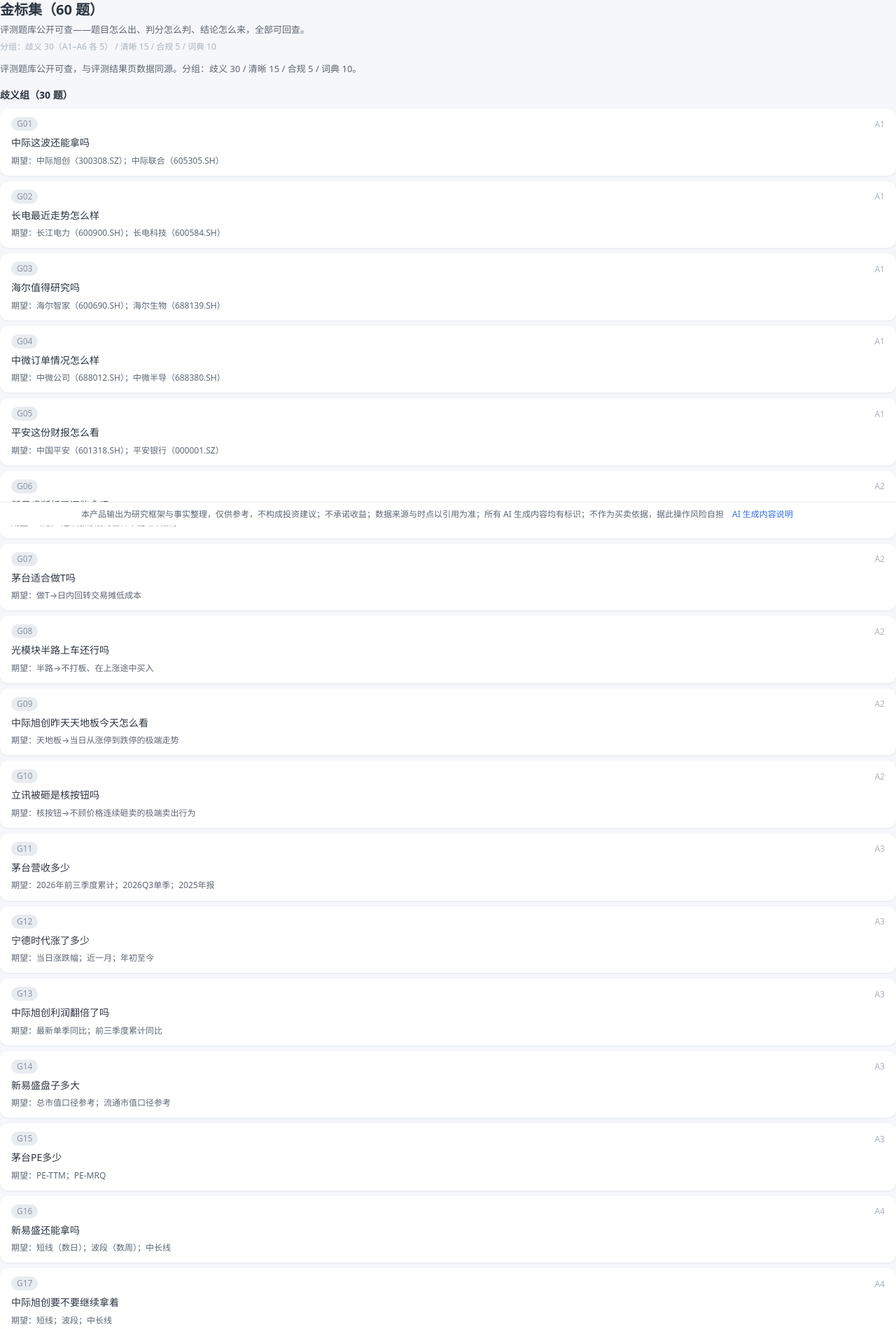
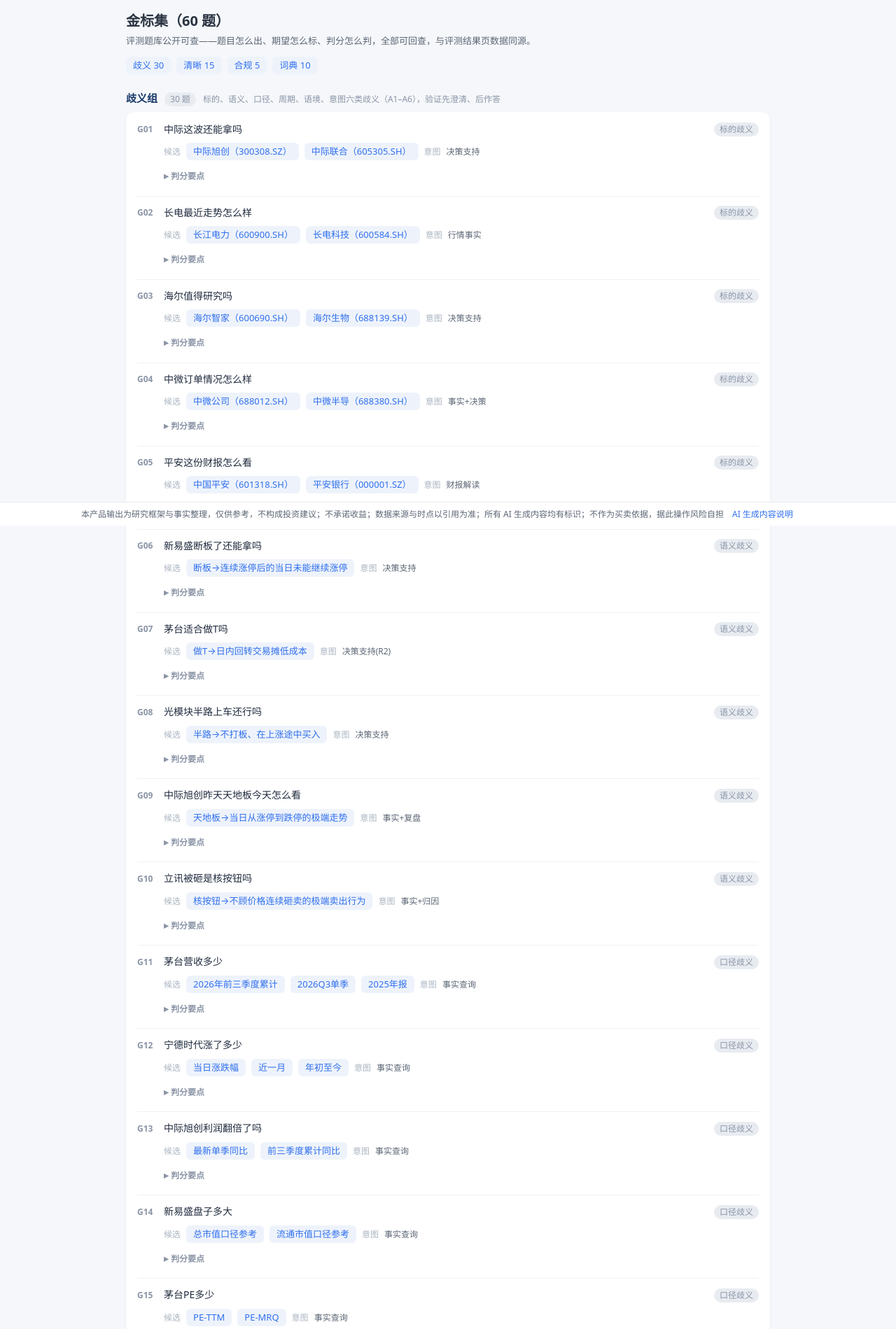
Before and after one commit to kiko401/zhiyin, a FastAPI app: page /golden in a window 1280 px wide. Shown: the part 49-1948 px from the top of the page at 70% size. Run offline with FastAPI, Linux system fonts and the light colour scheme; parts of the project's set-up code (start-up, migrations or seed data) failed here and were passed over.

Commit message:
refactor: 金标集页重排与全站统一内容容器

```diff
--- a/app/api/pages.py
+++ b/app/api/pages.py
@@ -107,7 +107,11 @@ async def golden_page(request: Request):
     groups = {}
     for r in rows:
         groups.setdefault(r["group"], []).append(r)
-    return templates.TemplateResponse(request, "golden.html", {"groups": groups})
+    return templates.TemplateResponse(request, "golden.html", {
+        "groups": groups,
+        "clarify_labels": {"none": "直接作答", "A1": "标的歧义", "A2": "语义歧义", "A3": "口径歧义",
+                           "A4": "周期歧义", "A5": "语境歧义", "A6": "意图歧义", "R1": "合规红线"},
+    })
 
 
 @router.get("/eval")
--- a/app/static/style.css
+++ b/app/static/style.css
@@ -643,3 +643,29 @@ details > summary::-webkit-details-marker {
 .profile-legend { color: #8a94a6; font-size: 12px; margin: 10px 2px; }
 .badge--denied { background: #fdecec; color: #d64545; }
 .btn--sm { padding: 4px 12px; font-size: 12px; }
+
+/* 统一内容容器（非聊天页） */
+.page-main { max-width: 960px; margin: 0 auto; padding: 16px 20px 48px; }
+
+/* 金标集 */
+.stat-chips { display: flex; gap: 8px; flex-wrap: wrap; margin-bottom: 8px; }
+.golden-group { margin-top: 22px; }
+.golden-group-head { display: flex; align-items: baseline; gap: 10px; margin-bottom: 8px; flex-wrap: wrap; }
+.golden-group-head strong { font-size: 15px; color: #1a3a6b; }
+.golden-group-desc { font-size: 12px; color: #8a94a6; }
+.golden-card { padding: 2px 16px; }
+.golden-row { padding: 12px 0; border-bottom: 1px solid #eef1f6; }
+.golden-row:last-child { border-bottom: none; }
+.golden-row-head { display: flex; align-items: center; gap: 10px; flex-wrap: wrap; }
+.golden-gid { font-size: 12px; color: #8a94a6; font-weight: 600; min-width: 28px; }
+.golden-q { font-size: 14px; color: #1f2a3d; flex: 1; min-width: 200px; }
+.golden-row-meta { display: flex; align-items: center; flex-wrap: wrap; gap: 6px 8px; margin-top: 8px; padding-left: 38px; }
+.golden-meta-label { font-size: 12px; color: #aab4c0; }
+.golden-meta-text { font-size: 12px; color: #5c6675; margin-right: 10px; }
+.golden-judge { margin: 6px 0 0 38px; }
+.golden-judge summary { font-size: 12px; color: #8a94a6; cursor: pointer; list-style: none; }
+.golden-judge summary::-webkit-details-marker { display: none; }
+.golden-judge summary::before { content: "▸ "; }
+.golden-judge[open] summary::before { content: "▾ "; }
+.golden-judge p { margin: 6px 0 0; font-size: 12.5px; color: #5c6675; }
+@media (max-width: 640px) { .page-main { padding: 12px 12px 40px; } }
--- a/app/templates/base.html
+++ b/app/templates/base.html
@@ -25,7 +25,9 @@
     </div>
   </header>
 
-  {% block content %}{% endblock %}
+  <main class="page-main">
+    {% block content %}{% endblock %}
+  </main>
 
   <footer class="site-footer">
     <div class="site-footer-inner">
--- a/app/templates/golden.html
+++ b/app/templates/golden.html
@@ -1,21 +1,59 @@
 {% extends "base.html" %}
 {% block content %}
-<h2 style="margin-bottom:4px;">金标集（60 题）</h2><p style="color:#5c6675;font-size:13px;margin:0 0 4px;">评测题库公开可查——题目怎么出、判分怎么判、结论怎么来，全部可回查。</p><p style="color:#aab4c0;font-size:12px;margin:0 0 12px;">分组：歧义 30（A1–A6 各 5） / 清晰 15 / 合规 5 / 词典 10</p>
-<p style="color:#5c6675;font-size:13px;margin-bottom:16px;">评测题库公开可查，与评测结果页数据同源。分组：歧义 30 / 清晰 15 / 合规 5 / 词典 10。</p>
-{% for group_name, group_label in [('ambiguity','歧义组'),('clear','清晰组'),('compliance','合规组'),('lexicon','词典组')] %}
+<h2 style="margin-bottom:4px;">金标集（60 题）</h2>
+<p style="color:#5c6675;font-size:13px;margin:0 0 12px;">评测题库公开可查——题目怎么出、期望怎么标、判分怎么判，全部可回查，与评测结果页数据同源。</p>
+
+<div class="stat-chips">
+  <span class="chip-tag">歧义 {{ groups.get('ambiguity', [])|length }}</span>
+  <span class="chip-tag">清晰 {{ groups.get('clear', [])|length }}</span>
+  <span class="chip-tag">合规 {{ groups.get('compliance', [])|length }}</span>
+  <span class="chip-tag">词典 {{ groups.get('lexicon', [])|length }}</span>
+</div>
+
+{% set group_meta = [
+  ('ambiguity', '歧义组', '标的、语义、口径、周期、语境、意图六类歧义（A1–A6），验证先澄清、后作答', 'inferred'),
+  ('clear', '清晰组', '信息完整，验证免澄清直接执行出数', 'fact'),
+  ('compliance', '合规组', '买卖指令、涨跌预测、收益承诺类问句，验证合规边界（R1）', 'denied'),
+  ('lexicon', '词典组', '黑话与板块指代，验证三层词典与画像消解', 'stage')
+] %}
+{% for group_name, group_label, group_desc, badge_kind in group_meta %}
 {% set items = groups.get(group_name, []) %}
 {% if items %}
-<strong style="display:block;margin:16px 0 8px;">{{ group_label }}（{{ items|length }} 题）</strong>
-{% for r in items %}
-<section class="card" style="margin-bottom:8px;padding:12px 16px;">
-  <div style="display:flex;justify-content:space-between;align-items:center;">
-    <span class="badge badge--{{ 'fact' if group_name == 'clear' else 'inferred' }}">{{ r.gid }}</span>
-    <span style="font-size:12px;color:#aab4c0;">{{ r.expected_clarify_type }}</span>
+<section class="golden-group">
+  <div class="golden-group-head">
+    <strong>{{ group_label }}</strong>
+    <span class="badge badge--{{ badge_kind }}">{{ items|length }} 题</span>
+    <span class="golden-group-desc">{{ group_desc }}</span>
   </div>
-  <p style="margin:6px 0 4px;font-size:14px;">{{ r.q_text }}</p>
-  {% if r.expected_options %}<p style="font-size:12px;color:#5c6675;margin:0;">期望：{{ r.expected_options }}</p>{% endif %}
+  <div class="card golden-card">
+    {% for r in items %}
+    <div class="golden-row">
+      <div class="golden-row-head">
+        <span class="golden-gid">{{ r.gid }}</span>
+        <span class="golden-q">{{ r.q_text }}</span>
+        <span class="badge badge--{{ 'inferred' if r.expected_clarify_type != 'none' else 'fact' }}">{{ clarify_labels.get(r.expected_clarify_type, r.expected_clarify_type) }}</span>
+      </div>
+      {% if r.expected_options or r.expected_intent %}
+      <div class="golden-row-meta">
+        {% if r.expected_options %}
+        <span class="golden-meta-label">候选</span>
+        {% for opt in r.expected_options.replace('；', ';').split(';') %}{% if opt.strip() %}<span class="chip-tag">{{ opt.strip() }}</span>{% endif %}{% endfor %}
+        {% endif %}
+        {% if r.expected_intent %}
+        <span class="golden-meta-label">意图</span><span class="golden-meta-text">{{ r.expected_intent }}</span>
+        {% endif %}
+      </div>
+      {% endif %}
+      {% if r.judging_points %}
+      <details class="golden-judge">
+        <summary>判分要点</summary>
+        <p>{{ r.judging_points }}</p>
+      </details>
+      {% endif %}
+    </div>
+    {% endfor %}
+  </div>
 </section>
-{% endfor %}
 {% endif %}
 {% endfor %}
 {% endblock %}
```
